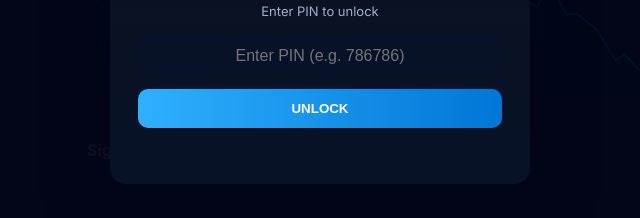
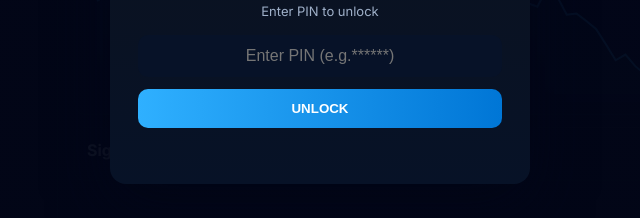
Before and after one commit to qxbot-ops/qxbot, a plain HTML site: page index.html in a window 1280 px wide. Shown: the part 348-566 px from the top of the page, 320-960 px from the left. Drawn offline with Linux system fonts and the light colour scheme; no server answers.

Commit message:
Update index.html

```diff
--- a/index.html
+++ b/index.html
@@ -261,7 +261,7 @@ input[type="number"],select{padding:10px;border-radius:8px;border:1px solid rgba
   <div class="lock-title">QUOTEX OFFICIAL FREE AI BOT</div>
   <div class="lock-sub small">Enter PIN to unlock</div>
 
-  <input id="pinInput" class="lock-input" type="password" maxlength="10" placeholder="Enter PIN (e.g. 786786)">
+  <input id="pinInput" class="lock-input" type="password" maxlength="10" placeholder="Enter PIN (e.g.******)">
   <button class="unlock-btn" id="unlockBtn">UNLOCK</button>
   <div id="pinError" class="small" style="color:#ff7777;margin-top:10px;height:18px"></div>
 </div>
```
